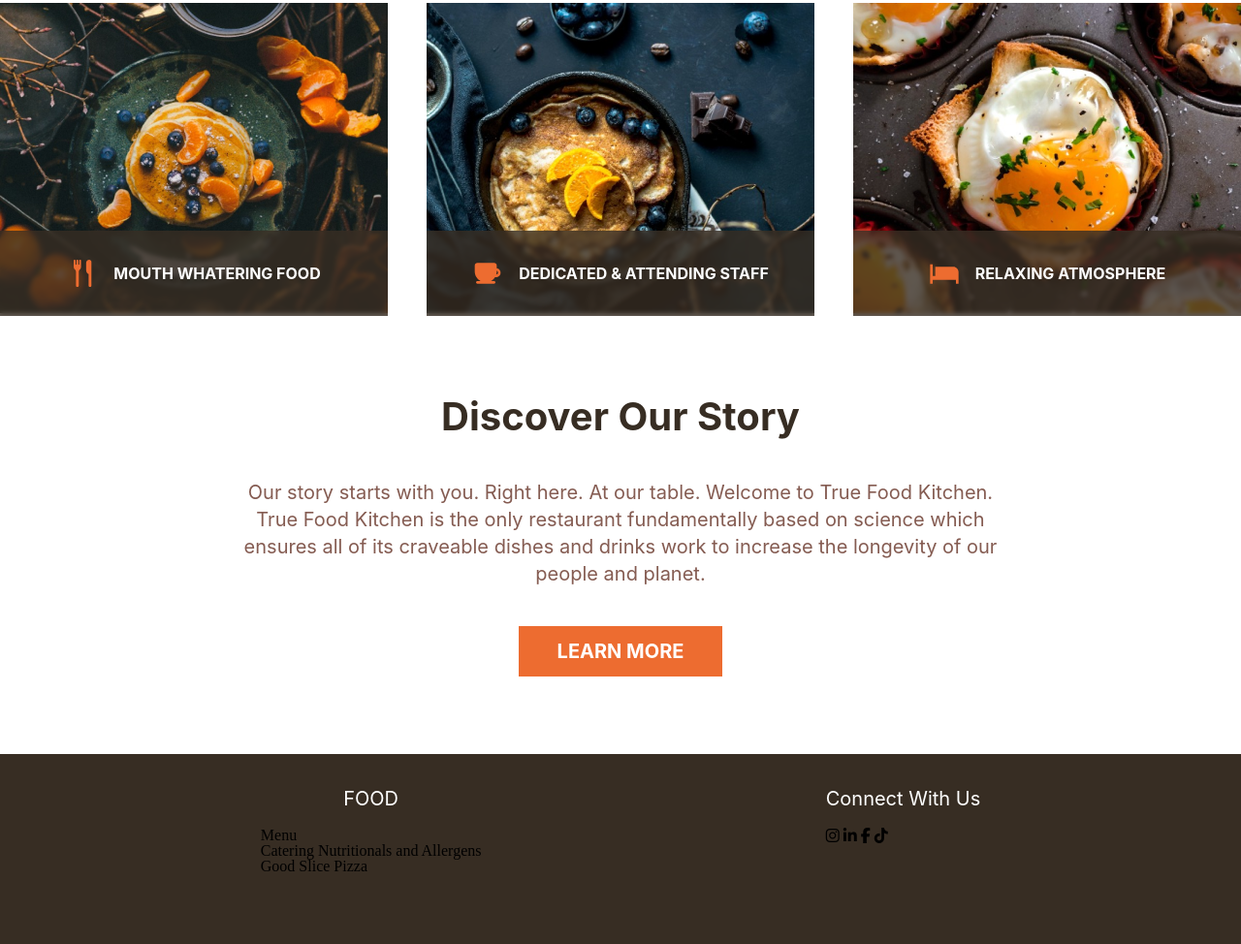
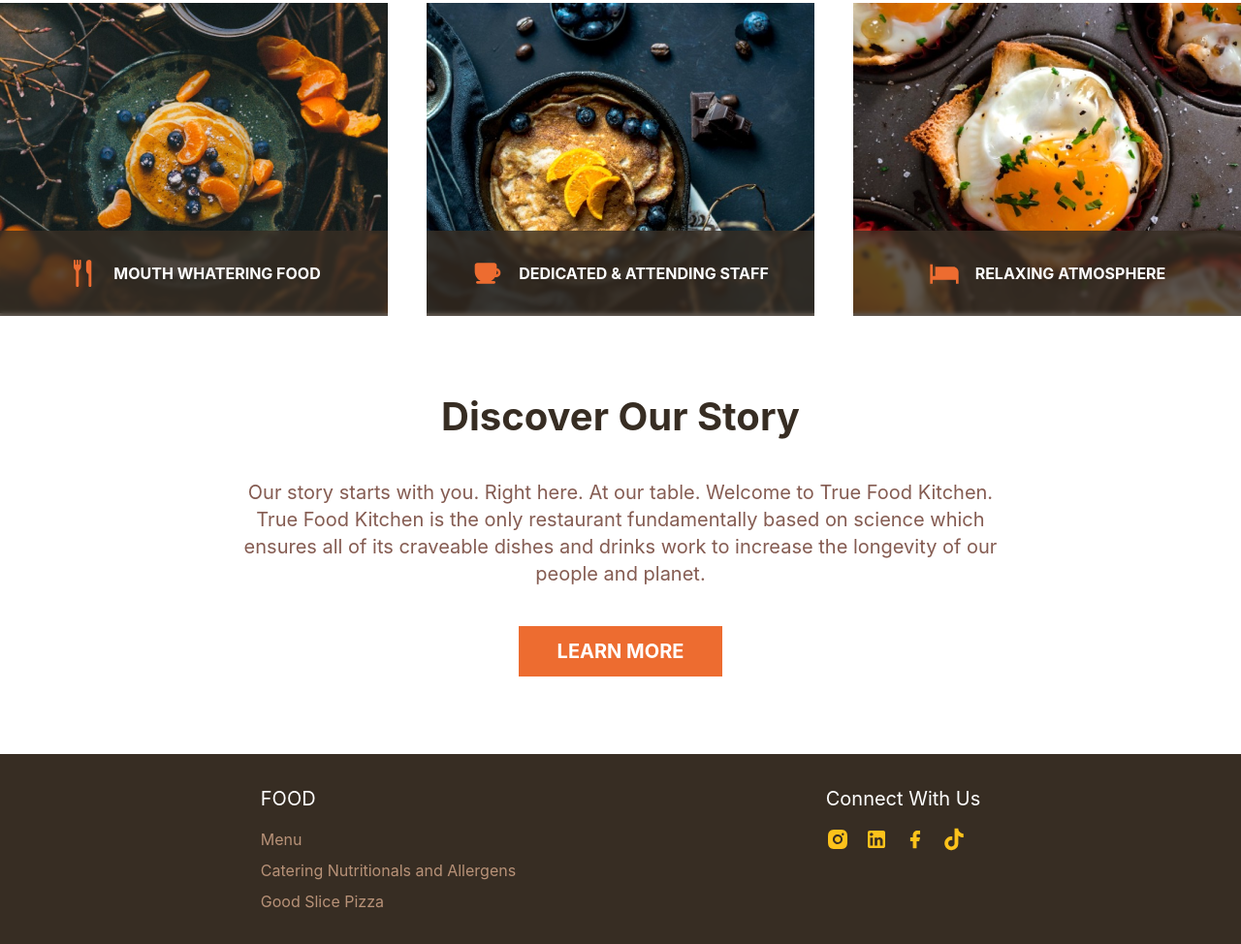
Before and after one commit to mitakafami/HTML-CSS-Study-7, a plain HTML site: page index.html in a window 1280 px wide. Shown: the part 843-1817 px from the top of the page at 97% size. Drawn offline with Linux system fonts and the light colour scheme.

Commit message:
add footer

```diff
--- a/css/style.css
+++ b/css/style.css
@@ -188,11 +188,27 @@ footer {
 h3 {
     margin-bottom: 16px;
     color: #FFF;
-    text-align: center;
     font-family: Inter;
     font-size: 20px;
     font-style: normal;
     font-weight: 400;
     line-height: 28px;
-    /* 140% */
 }
+
+li {
+    color: #B89278;
+    font-family: Inter;
+    font-size: 16px;
+    font-style: normal;
+    font-weight: 400;
+    line-height: 24px;
+}
+
+.middle_nav {
+    margin: 8px 0 8px 0;
+}
+
+.social_media_frame {
+    display: flex;
+    column-gap: 16px;
+}
--- a/index.html
+++ b/index.html
@@ -66,17 +66,17 @@
                 <h3>FOOD</h3>
                 <ul>
                     <li>Menu</li>
-                    <li>Catering Nutritionals and Allergens</li>
+                    <li class="middle_nav">Catering Nutritionals and Allergens</li>
                     <li>Good Slice Pizza</li>
                 </ul>
             </nav>
             <nav class="bottom_nav_two">
                 <h3>Connect With Us </h3>
-                <div class="social_media_logos">
-                    <i class="fa-brands fa-instagram social_media"></i>
-                    <i class="fa-brands fa-linkedin-in social_media"></i>
-                    <i class="fa-brands fa-facebook-f social_media"></i>
-                    <i class="fa-brands fa-tiktok social_media"></i>
+                <div class="social_media_frame">
+                    <img class="social_logo" src="images/instagram.svg" alt="">
+                    <img class="social_logo" src="images/linkedin.svg" alt="">
+                    <img class="social_logo" src="images/faceebook.svg" alt="">
+                    <img class="social_logo" src="images/tiktok.svg" alt="">
                 </div>
             </nav>
         </footer>
```
Also changed, not shown: images/faceebook.svg (added), images/instagram.svg (added), images/linkedin.svg (added), images/tiktok.svg (added).
